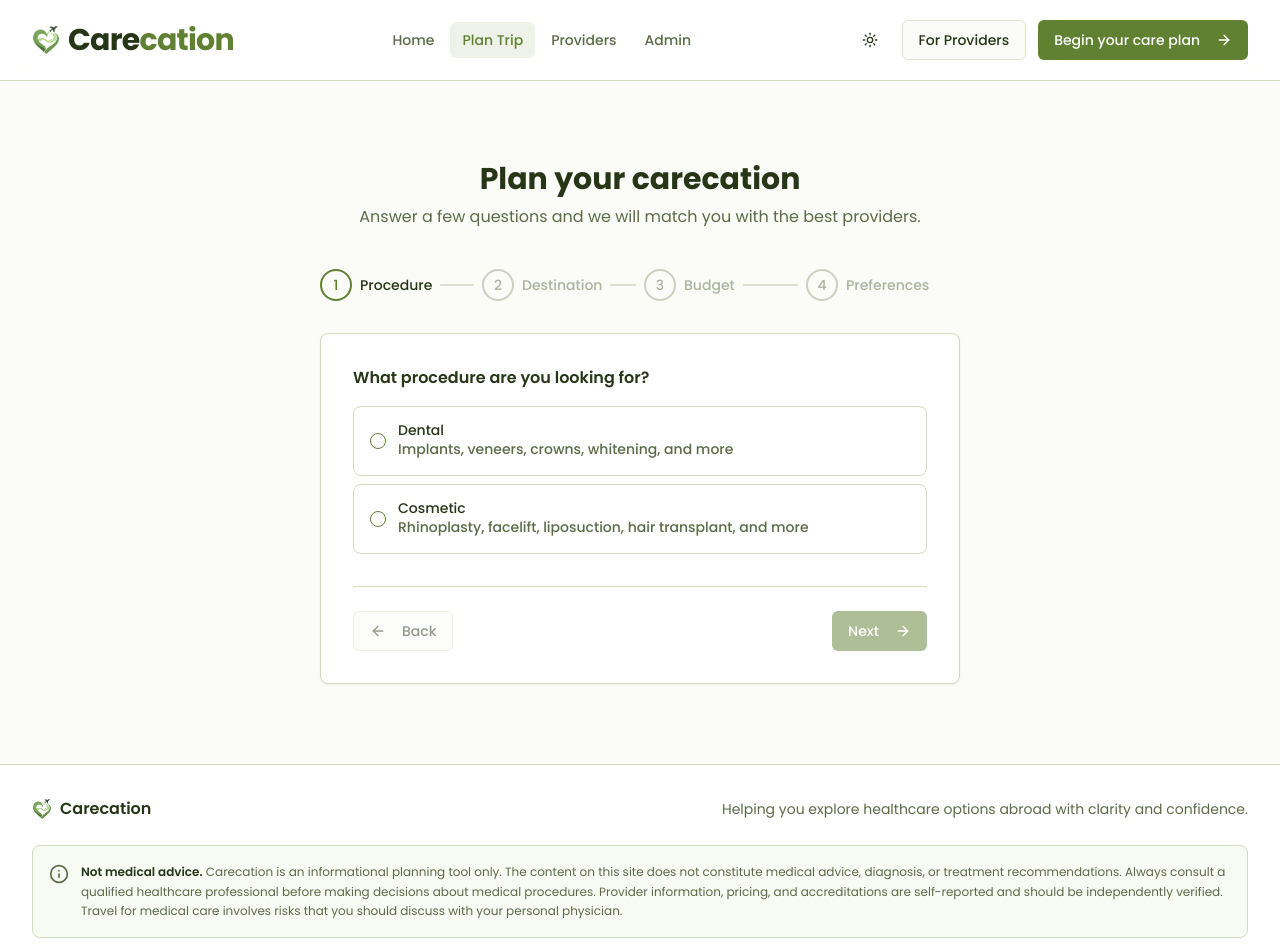
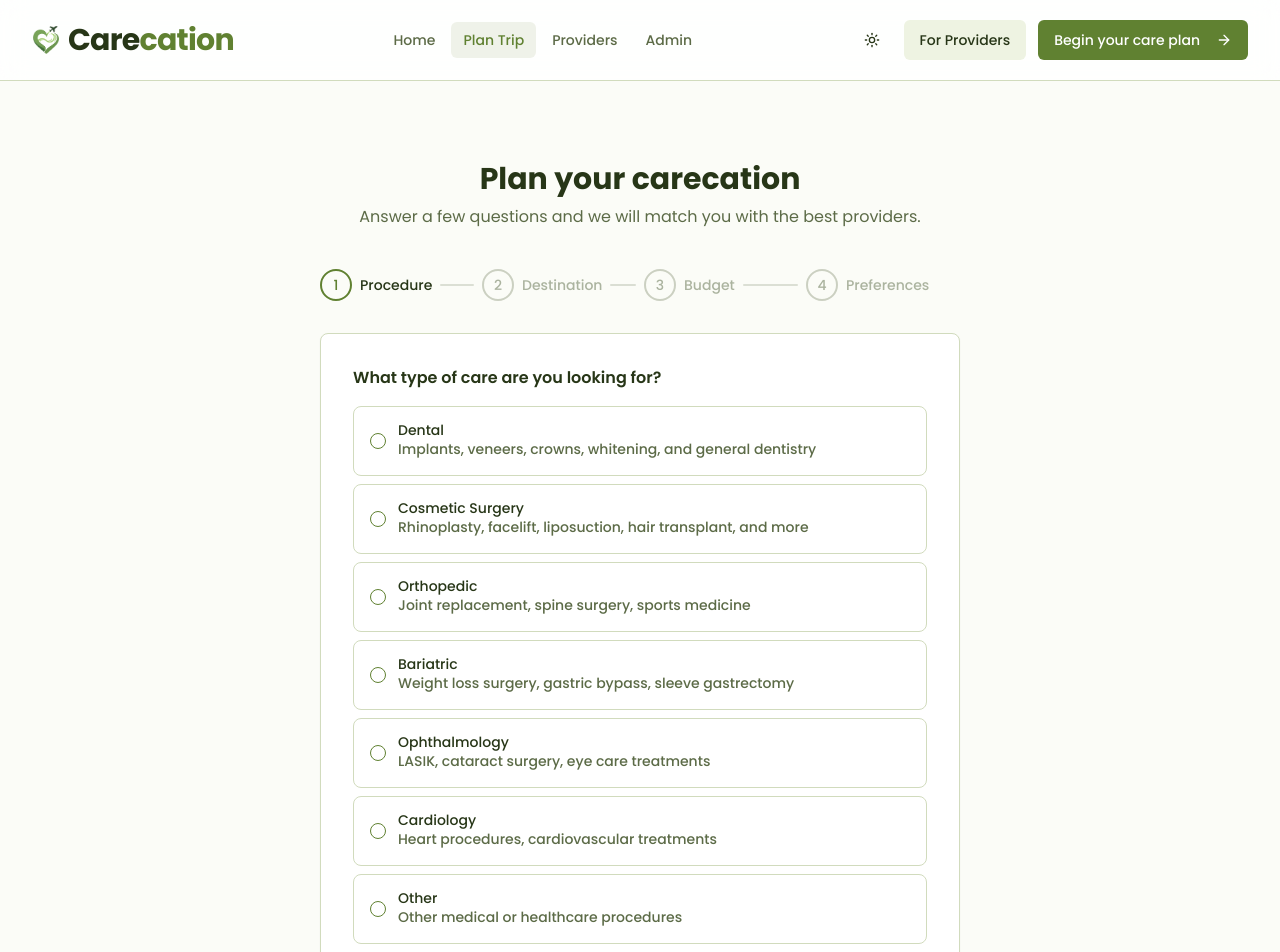
Before and after one commit to capisz/carecation-app, a Next.js app: page /intake in a window 1280 px wide. Shown: the top 952 px of the page. Built offline with nearby package versions, Linux system fonts and the light colour scheme.

Commit message:
feat: enhance provider button and expand care types
Update "For Providers" button variant and add 7 care types in intake

Co-authored-by: Chris C. <135092686+capisz@users.noreply.github.com>

```diff
--- a/app/intake/page.tsx
+++ b/app/intake/page.tsx
@@ -81,21 +81,71 @@ export default function IntakePage() {
           <CardContent className="p-6 sm:p-8">
             {step === 0 && (
               <div className="space-y-4">
-                <Label className="text-base font-semibold">What procedure are you looking for?</Label>
+                <Label className="text-base font-semibold">What type of care are you looking for?</Label>
                 <RadioGroup value={form.procedure} onValueChange={(v) => update("procedure", v)}>
-                  {PROCEDURE_CATEGORIES.map((cat) => (
-                    <div key={cat} className="flex items-center gap-3 rounded-lg border p-4 cursor-pointer hover:bg-muted/50 transition-colors">
-                      <RadioGroupItem value={cat} id={cat} />
-                      <Label htmlFor={cat} className="cursor-pointer flex-1">
-                        <span className="font-medium">{cat}</span>
-                        <span className="block text-sm text-muted-foreground mt-0.5">
-                          {cat === "Dental"
-                            ? "Implants, veneers, crowns, whitening, and more"
-                            : "Rhinoplasty, facelift, liposuction, hair transplant, and more"}
-                        </span>
-                      </Label>
-                    </div>
-                  ))}
+                  <div className="flex items-center gap-3 rounded-lg border p-4 cursor-pointer hover:bg-muted/50 transition-colors">
+                    <RadioGroupItem value="Dental" id="Dental" />
+                    <Label htmlFor="Dental" className="cursor-pointer flex-1">
+                      <span className="font-medium">Dental</span>
+                      <span className="block text-sm text-muted-foreground mt-0.5">
+                        Implants, veneers, crowns, whitening, and general dentistry
+                      </span>
+                    </Label>
+                  </div>
+                  <div className="flex items-center gap-3 rounded-lg border p-4 cursor-pointer hover:bg-muted/50 transition-colors">
+                    <RadioGroupItem value="Cosmetic Surgery" id="Cosmetic" />
+                    <Label htmlFor="Cosmetic" className="cursor-pointer flex-1">
+                      <span className="font-medium">Cosmetic Surgery</span>
+                      <span className="block text-sm text-muted-foreground mt-0.5">
+                        Rhinoplasty, facelift, liposuction, hair transplant, and more
+                      </span>
+                    </Label>
+                  </div>
+                  <div className="flex items-center gap-3 rounded-lg border p-4 cursor-pointer hover:bg-muted/50 transition-colors">
+                    <RadioGroupItem value="Orthopedic" id="Orthopedic" />
+                    <Label htmlFor="Orthopedic" className="cursor-pointer flex-1">
+                      <span className="font-medium">Orthopedic</span>
+                      <span className="block text-sm text-muted-foreground mt-0.5">
+                        Joint replacement, spine surgery, sports medicine
+                      </span>
+                    </Label>
+                  </div>
+                  <div className="flex items-center gap-3 rounded-lg border p-4 cursor-pointer hover:bg-muted/50 transition-colors">
+                    <RadioGroupItem value="Bariatric" id="Bariatric" />
+                    <Label htmlFor="Bariatric" className="cursor-pointer flex-1">
+                      <span className="font-medium">Bariatric</span>
+                      <span className="block text-sm text-muted-foreground mt-0.5">
+                        Weight loss surgery, gastric bypass, sleeve gastrectomy
+                      </span>
+                    </Label>
+                  </div>
+                  <div className="flex items-center gap-3 rounded-lg border p-4 cursor-pointer hover:bg-muted/50 transition-colors">
+                    <RadioGroupItem value="Ophthalmology" id="Ophthalmology" />
+                    <Label htmlFor="Ophthalmology" className="cursor-pointer flex-1">
+                      <span className="font-medium">Ophthalmology</span>
+                      <span className="block text-sm text-muted-foreground mt-0.5">
+                        LASIK, cataract surgery, eye care treatments
+                      </span>
+                    </Label>
+                  </div>
+                  <div className="flex items-center gap-3 rounded-lg border p-4 cursor-pointer hover:bg-muted/50 transition-colors">
+                    <RadioGroupItem value="Cardiology" id="Cardiology" />
+                    <Label htmlFor="Cardiology" className="cursor-pointer flex-1">
+                      <span className="font-medium">Cardiology</span>
+                      <span className="block text-sm text-muted-foreground mt-0.5">
+                        Heart procedures, cardiovascular treatments
+                      </span>
+                    </Label>
+                  </div>
+                  <div className="flex items-center gap-3 rounded-lg border p-4 cursor-pointer hover:bg-muted/50 transition-colors">
+                    <RadioGroupItem value="Other" id="Other" />
+                    <Label htmlFor="Other" className="cursor-pointer flex-1">
+                      <span className="font-medium">Other</span>
+                      <span className="block text-sm text-muted-foreground mt-0.5">
+                        Other medical or healthcare procedures
+                      </span>
+                    </Label>
+                  </div>
                 </RadioGroup>
               </div>
             )}
--- a/components/app-shell.tsx
+++ b/components/app-shell.tsx
@@ -96,7 +96,7 @@ export function AppShell({ children }: { children: React.ReactNode }) {
               <Moon className="absolute h-5 w-5 rotate-90 scale-0 transition-all dark:rotate-0 dark:scale-100" aria-hidden="true" />
             </Button>
 
-            <Button variant="outline" onClick={handleProviders}>
+            <Button variant="secondary" onClick={handleProviders}>
               For Providers
             </Button>
 
@@ -151,7 +151,7 @@ export function AppShell({ children }: { children: React.ReactNode }) {
                   <Moon className="absolute h-4 w-4 rotate-90 scale-0 transition-all dark:rotate-0 dark:scale-100" aria-hidden="true" />
                 </Button>
 
-                <Button variant="outline" className="flex-1" onClick={() => { setMobileOpen(false); handleProviders(); }}>
+                <Button variant="secondary" className="flex-1" onClick={() => { setMobileOpen(false); handleProviders(); }}>
                   For Providers
                 </Button>
 
```
